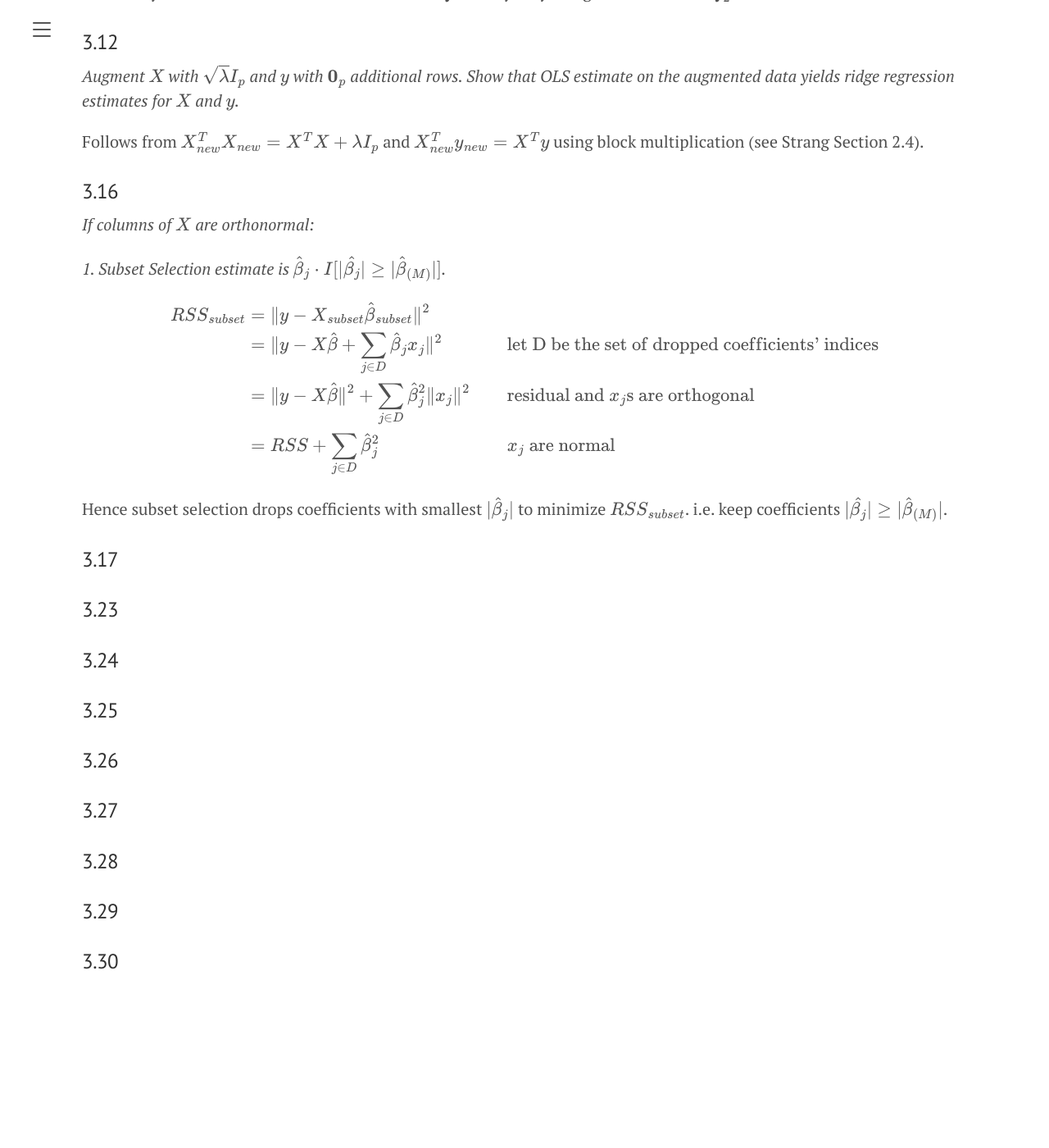
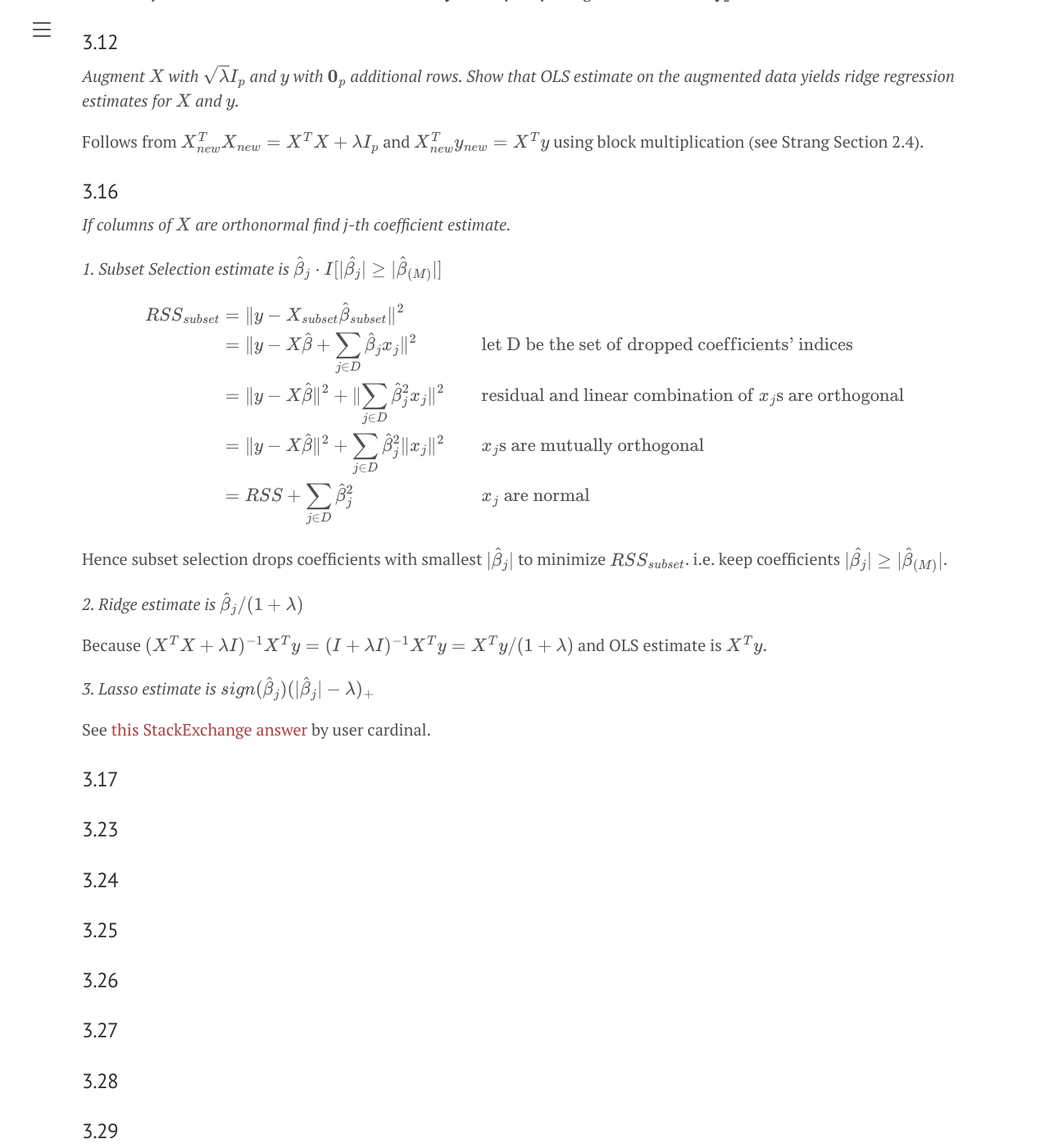
Before and after one commit to briansmlee/briansmlee.github.io, a Jekyll site: the page built from docs/_esl_posts/03_04_Exercises.md, in a window 1280 px wide and 1400 px high, scrolled down 3802 px. Shown: the whole window at 82% size. Built offline with Jekyll 4.4.1, drawn with Linux system fonts in a browser that asks for light colours; formulas are drawn with MathJax 3; before the commit the page ends 5070 px from its top, so only the background shows below that.

Commit message:
ESL Ex 3.16

```diff
--- a/docs/_esl_posts/03_04_Exercises.md
+++ b/docs/_esl_posts/03_04_Exercises.md
@@ -123,19 +123,28 @@ Follows from $X_{new}^T X_{new} = X^T X + \lambda I_p$ and $X_{new}^T y_{new} =
 
 ### 3.16
 
-*If columns of $X$ are orthonormal:*
+*If columns of $X$ are orthonormal find j-th coefficient estimate.*
 
-*1. Subset Selection estimate is $\hat{\beta}\_j \cdot I[\lvert \hat{\beta_j} \rvert  \geq \lvert \hat{\beta}\_{(M)} \rvert]$.*
+*1. Subset Selection estimate is $\hat{\beta}\_j \cdot I[\lvert \hat{\beta_j} \rvert  \geq \lvert \hat{\beta}\_{(M)} \rvert]$*
 
 $$ \begin{align*}
 RSS_{subset}
 &= \lVert y - X_{subset}\hat{\beta}_{subset} \rVert^2 \\
 &= \lVert y - X\hat{\beta} + \sum_{j \in D} \hat{\beta}_j x_j \rVert^2 && \text{let D be the set of dropped coefficients' indices} \\
-&= \lVert y - X\hat{\beta} \rVert^2 + \sum_{j \in D} \hat{\beta}_j^2 \lVert x_j \rVert^2 && \text{residual and $x_j$s are orthogonal}\\
+&= \lVert y - X\hat{\beta} \rVert^2 + \lVert \sum_{j \in D} \hat{\beta}_j^2 x_j \rVert^2 && \text{residual and linear combination of $x_j$s are orthogonal}\\
+&= \lVert y - X\hat{\beta} \rVert^2 + \sum_{j \in D} \hat{\beta}_j^2 \lVert x_j \rVert^2 && \text{$x_j$s are mutually orthogonal}\\
 &= RSS + \sum_{j \in D} \hat{\beta}_j^2 && \text{$x_j$ are normal}\\
 \end{align*} $$
 
 Hence subset selection drops coefficients with smallest $\lvert \hat{\beta}\_j \rvert$ to minimize $RSS\_{subset}$. i.e. keep coefficients $\lvert \hat{\beta_j} \rvert  \geq \lvert \hat{\beta}\_{(M)} \rvert$.
+
+*2. Ridge estimate is $\hat{\beta}\_j / (1 + \lambda)$*
+
+Because $(X^TX + \lambda I)^{-1}X^Ty = (I + \lambda I)^{-1}X^Ty = X^Ty / (1 + \lambda)$ and OLS estimate is $X^Ty$.
+
+*3. Lasso estimate is $sign(\hat{\beta}_{j})(\lvert \hat{\beta}_{j} \rvert - \lambda)\_{+}$*
+
+See [this StackExchange answer](https://stats.stackexchange.com/a/17786/261782) by user cardinal.
 
 ### 3.17
 
```
